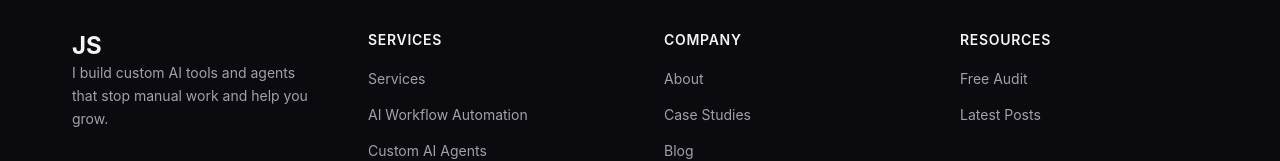
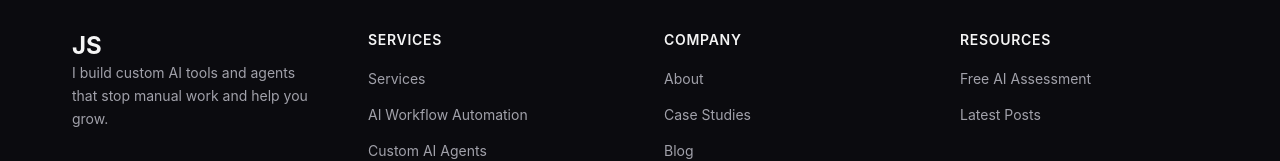
Before and after one commit to strohmmedia/joshstrohm.me, a Next.js app: page / in a window 1280 px wide. Shown: the part 3993-4154 px from the top of the page. Built offline with nearby package versions, Linux system fonts and the light colour scheme; a web font is replaced by a local one.

Commit message:
updated link in footer to AI assessment page

```diff
--- a/src/components/Footer.tsx
+++ b/src/components/Footer.tsx
@@ -15,7 +15,7 @@ const footerLinks = {
     { href: "/contact", label: "Contact" },
   ],
   resources: [
-    { href: "/contact", label: "Free Audit" },
+    { href: "/ai-assessment", label: "Free AI Assessment" },
     { href: "/blog", label: "Latest Posts" },
   ],
 };
```
